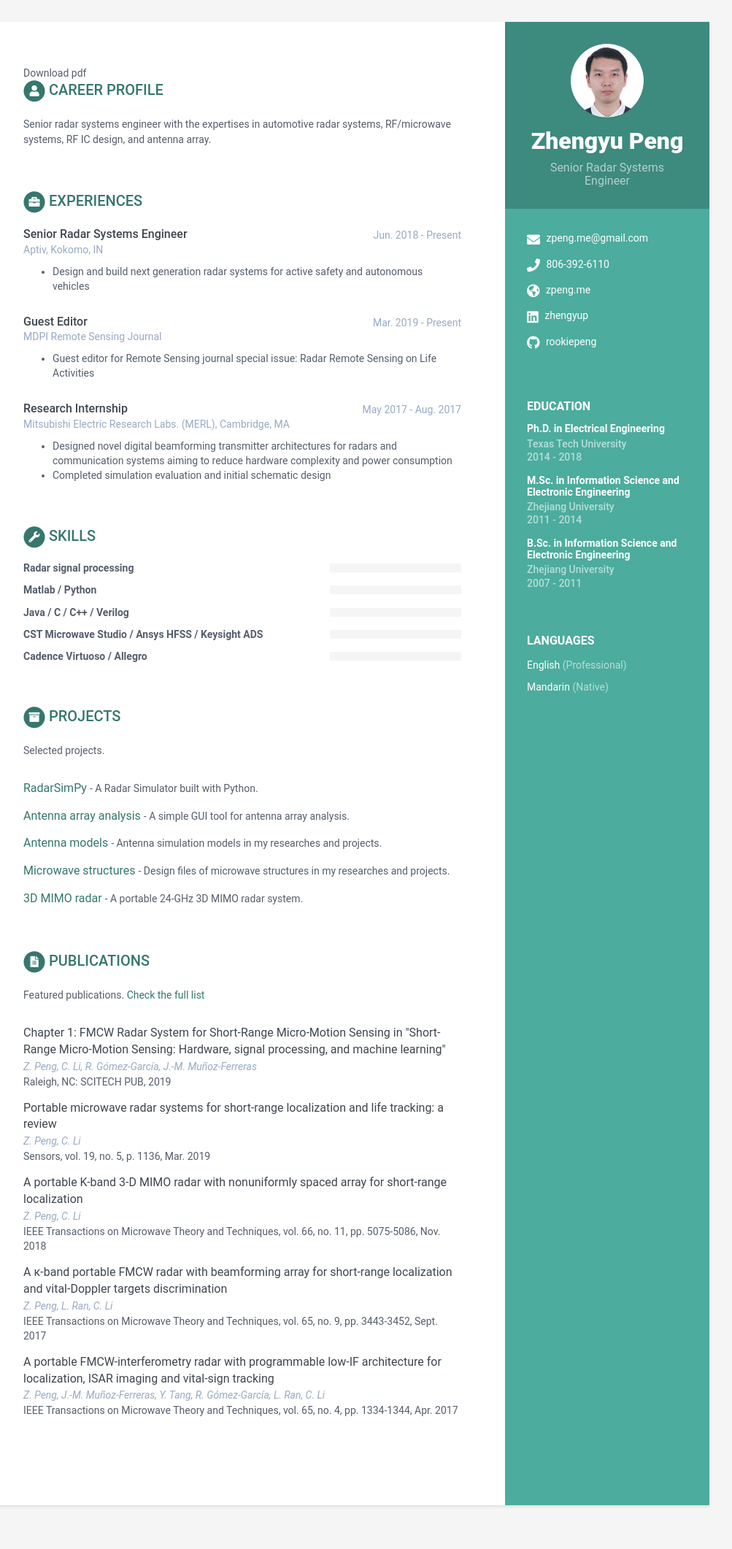
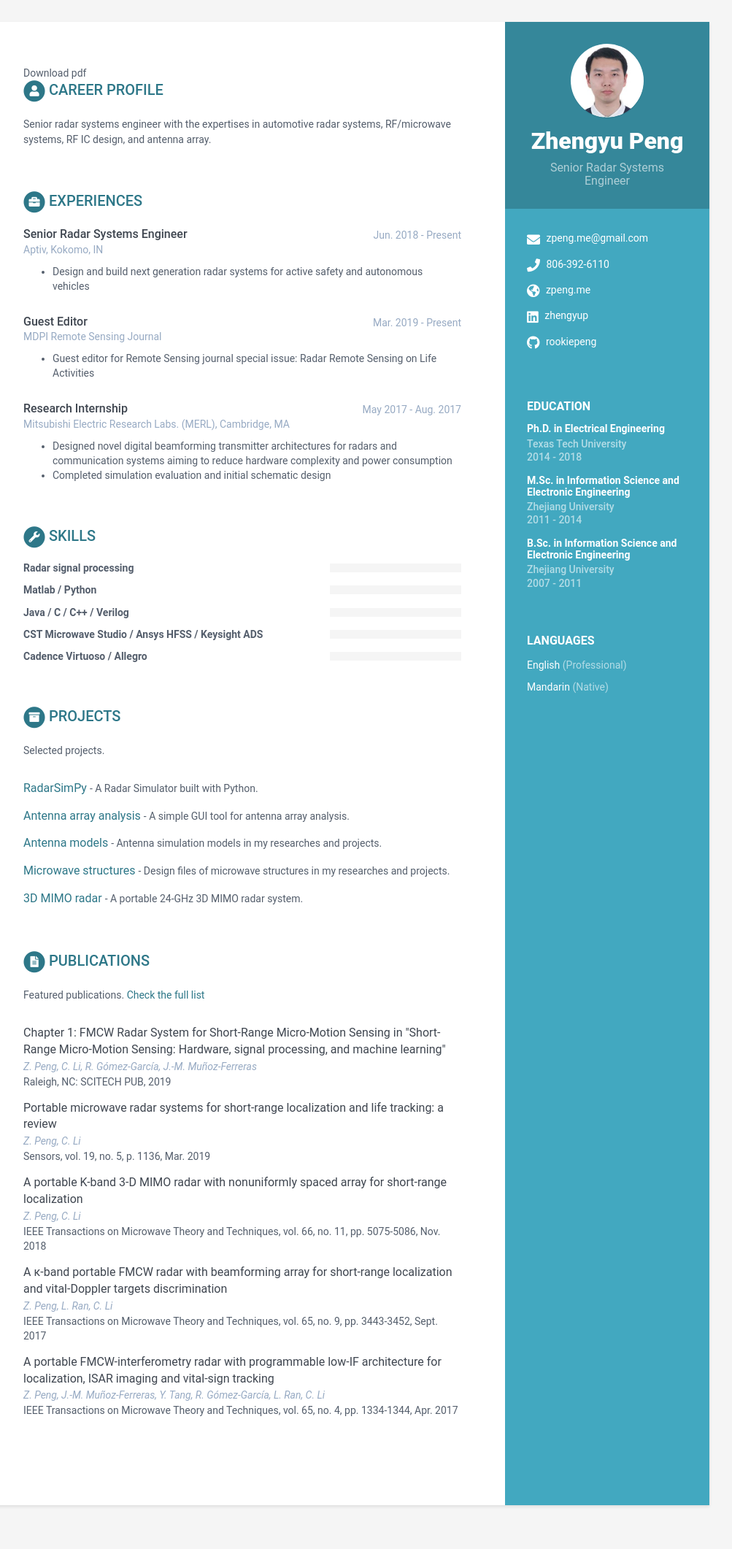
Before and after one commit to rookiepeng/zpeng-resume-cv, a Jekyll site: the page built from docs/index.html, in a window 1280 px wide. Shown: the whole page at 73% size, without its empty margins (168-1171 px from the left). Built offline with Jekyll 4.4.1, drawn with Linux system fonts in a browser that asks for light colours.

Commit message:
change color to blue

```diff
--- a/docs/_config.yml
+++ b/docs/_config.yml
@@ -5,7 +5,7 @@ title: My Resume
 url: 'https://rookiepeng.github.io'
 baseurl: '/zpeng-resume-cv' #change it according to your repository name
 # Style will be applied only after restarting the build or serve. Just choose one of the options.
-theme_skin: turquoise # blue turquoise green berry orange ceramic
+theme_skin: blue # blue turquoise green berry orange ceramic
 
 # Tracker
 # analytics: UA-83979019-1
```
